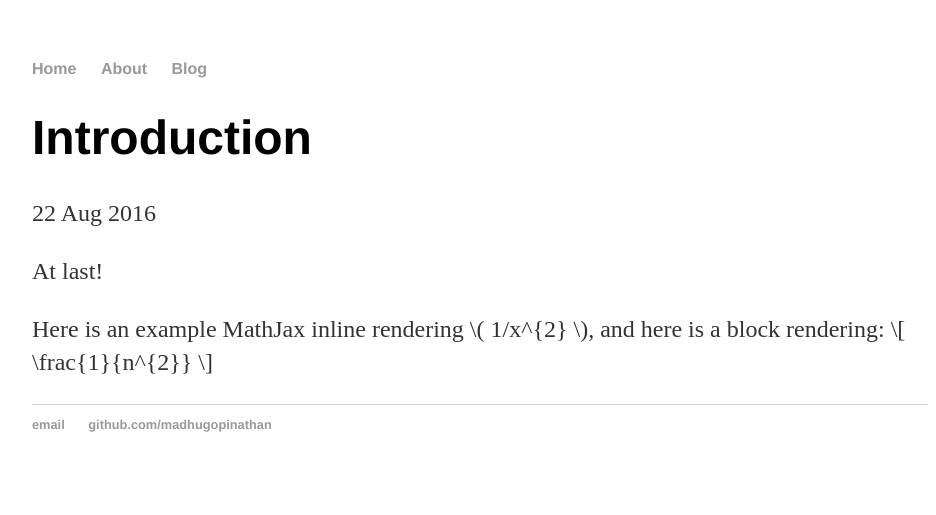
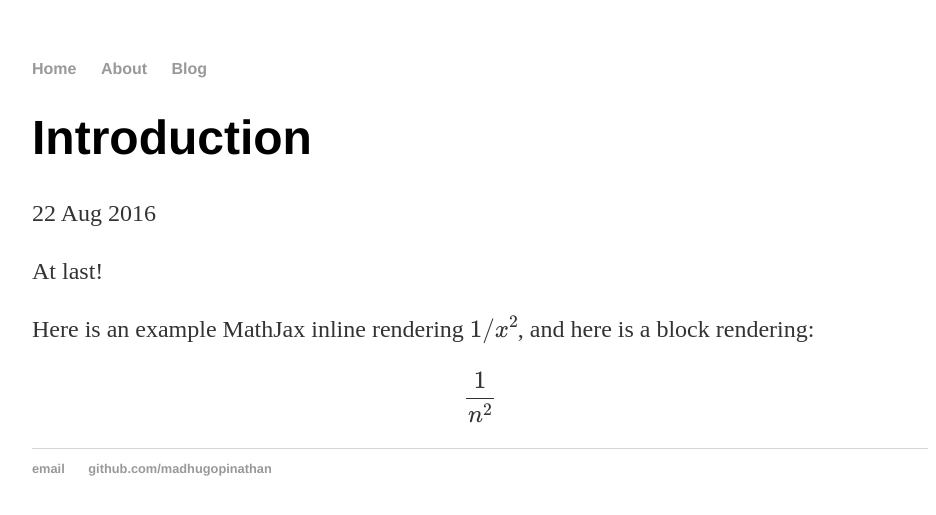
Before and after one commit to madhugopinathan/madhugopinathan.github.io, a Jekyll site: the page built from _posts/2016-08-22-intro.md, in a window 1280 px wide. Shown: the top 515 px of the page, without its empty margins (160-1096 px from the left). Built offline with Jekyll 4.4.1, drawn with Linux system fonts in a browser that asks for light colours; formulas are drawn with MathJax 3.

Commit message:
Update default.html

```diff
--- a/_layouts/default.html
+++ b/_layouts/default.html
@@ -12,8 +12,8 @@
 			{% endif %}
 
 			{% if page.external_js %}
-			  {% for js_file in page.external_js %}
-			    <script src="{{ jsfile }}" type="text/javascript"></script>
+			  {% for src_file in page.external_js %}
+			    <script src="{{ src_file }}" type="text/javascript"></script>
 			  {% endfor %}
 			{% endif %}
 
```
